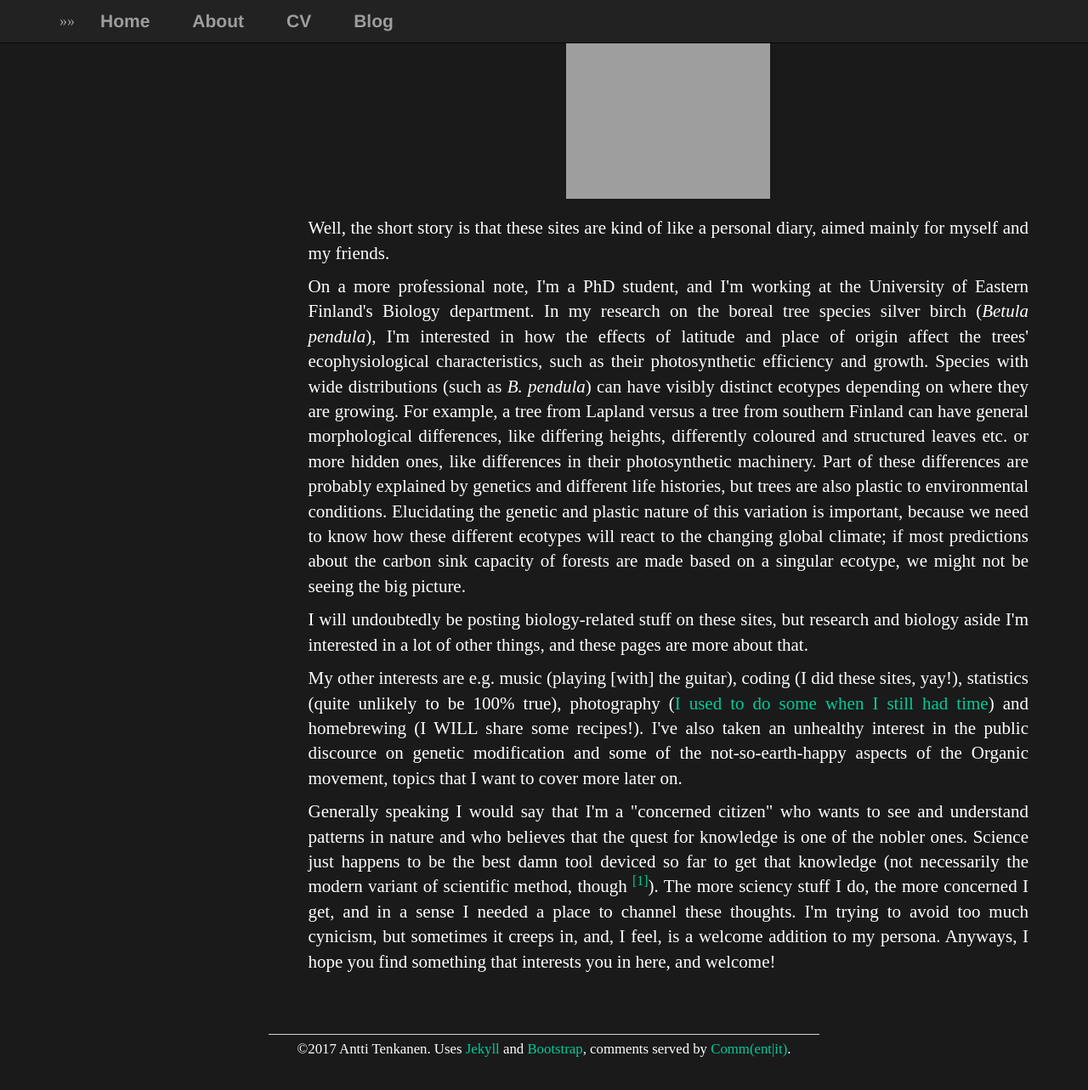
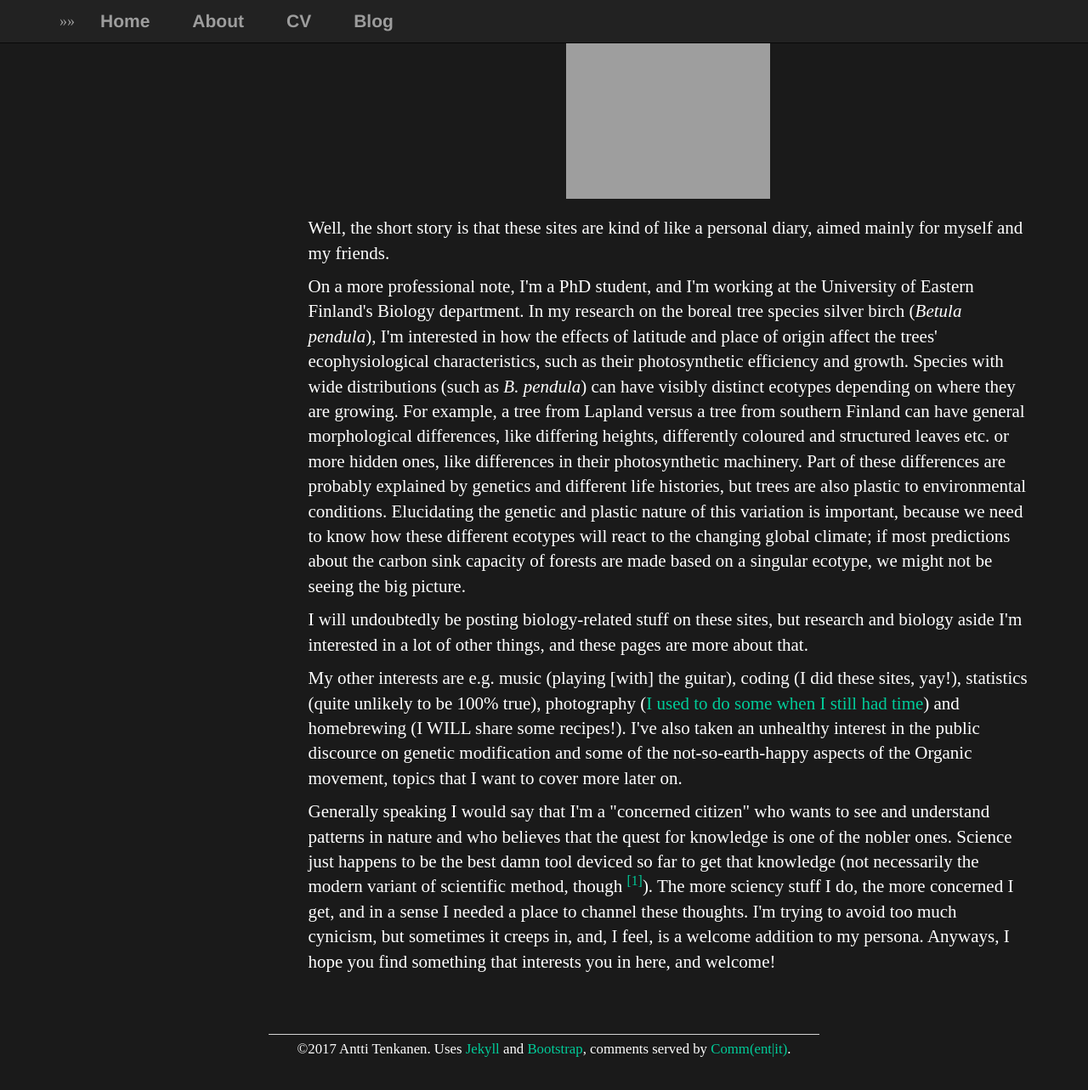
Before and after one commit to plantecophys/plantecophys, a Jekyll site: the page built from about/index.html, in a window 1280 px wide and 1400 px high, scrolled down 292 px. Shown: the top 1283 px of the window at 85% size. Built offline with Jekyll 4.4.1, drawn with Linux system fonts in a browser that asks for light colours; grey boxes are pictures that could not be loaded.

Commit message:
Update main.css

```diff
--- a/css/main.css
+++ b/css/main.css
@@ -42,10 +42,6 @@ a:visited {
     display: block;
     margin-left: auto;
     margin-right: auto;
-}
-.justify {
-    text-align: justify;
-    text-justify: inter-word;
 }
 /* meta */
 .postdate {
```
